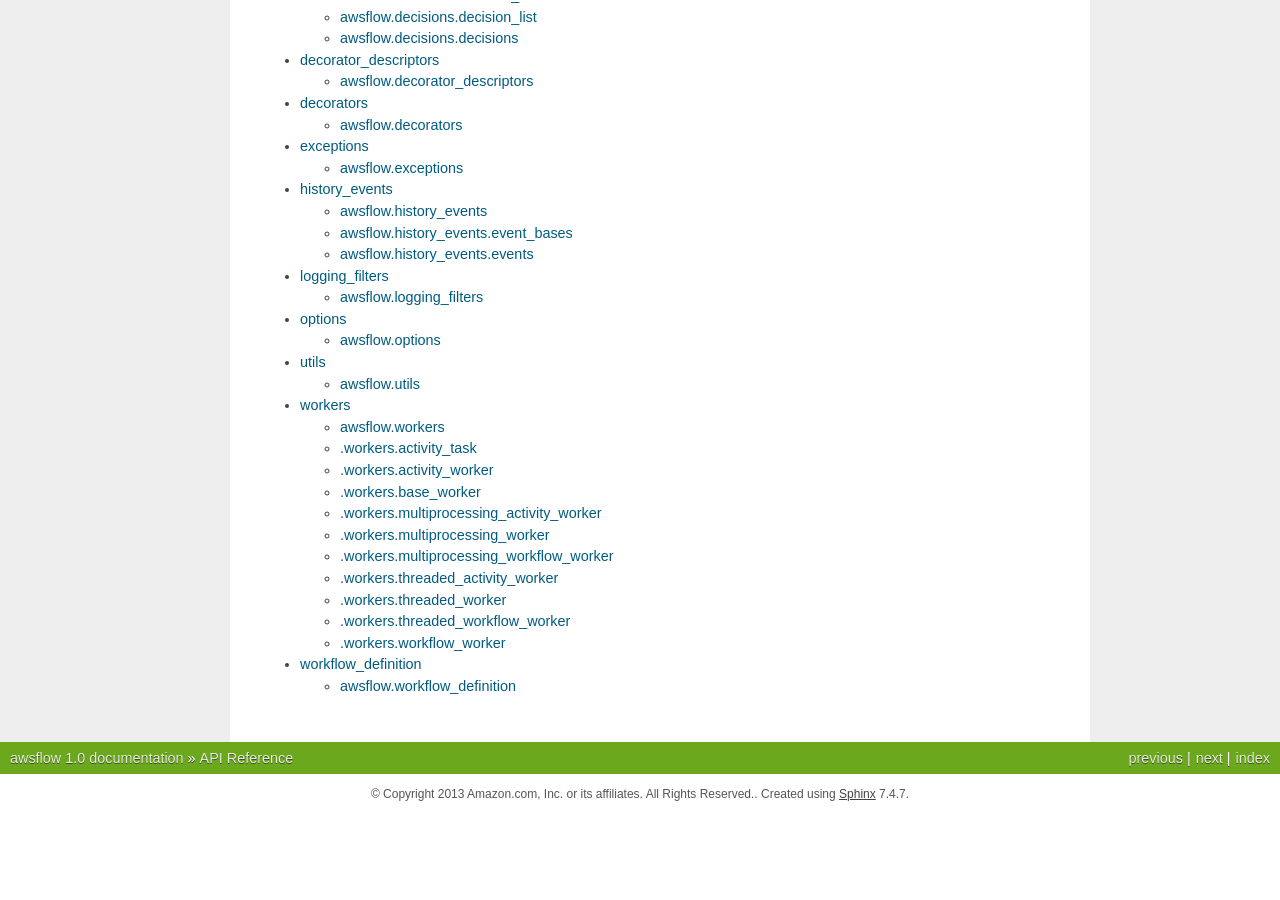
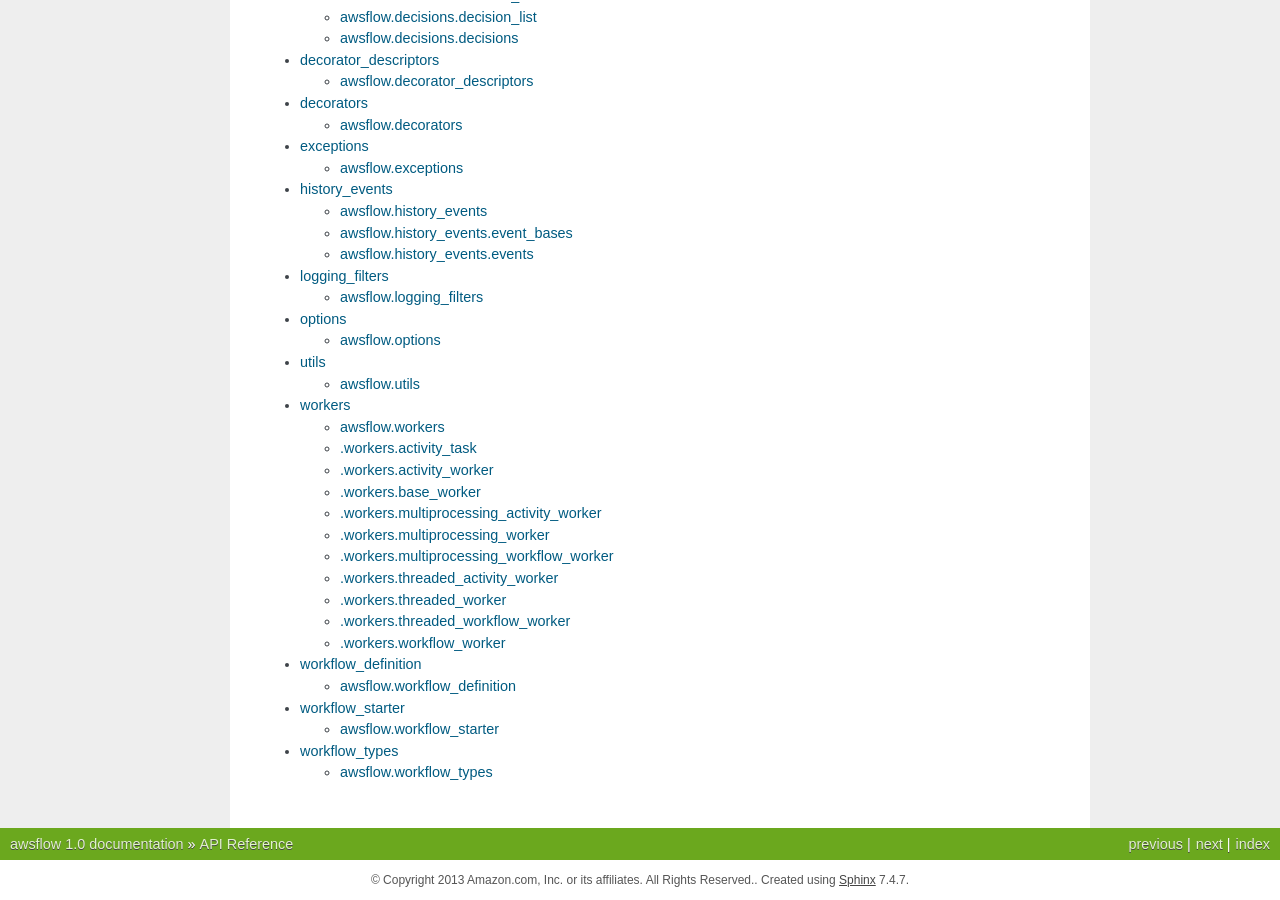
Before and after one commit to boto/botoflow, a Sphinx documentation site: the page built from doc/source/reference/index.rst, in a window 1280 px wide and 900 px high, scrolled down 837 px. Built offline with Sphinx 7.4.7, drawn with Linux system fonts in a browser that asks for light colours; before the commit the page ends 1651 px from its top, so only the background shows below that.

Commit message:
Add workflow_starter and workflow_types reference documentation

```diff
--- a/doc/source/reference/index.rst
+++ b/doc/source/reference/index.rst
@@ -20,3 +20,5 @@ API Reference
    utils
    workers
    workflow_definition
+   workflow_starter
+   workflow_types
--- /dev/null
+++ b/doc/source/reference/workflow_starter.rst
@@ -0,0 +1,10 @@
+================
+workflow_starter
+================
+
+awsflow.workflow_starter
+------------------------
+
+.. automodule:: awsflow.workflow_starter
+   :members:
+   :undoc-members:
--- /dev/null
+++ b/doc/source/reference/workflow_types.rst
@@ -0,0 +1,10 @@
+==============
+workflow_types
+==============
+
+awsflow.workflow_types
+----------------------
+
+.. automodule:: awsflow.workflow_types
+   :members:
+   :undoc-members:
```
